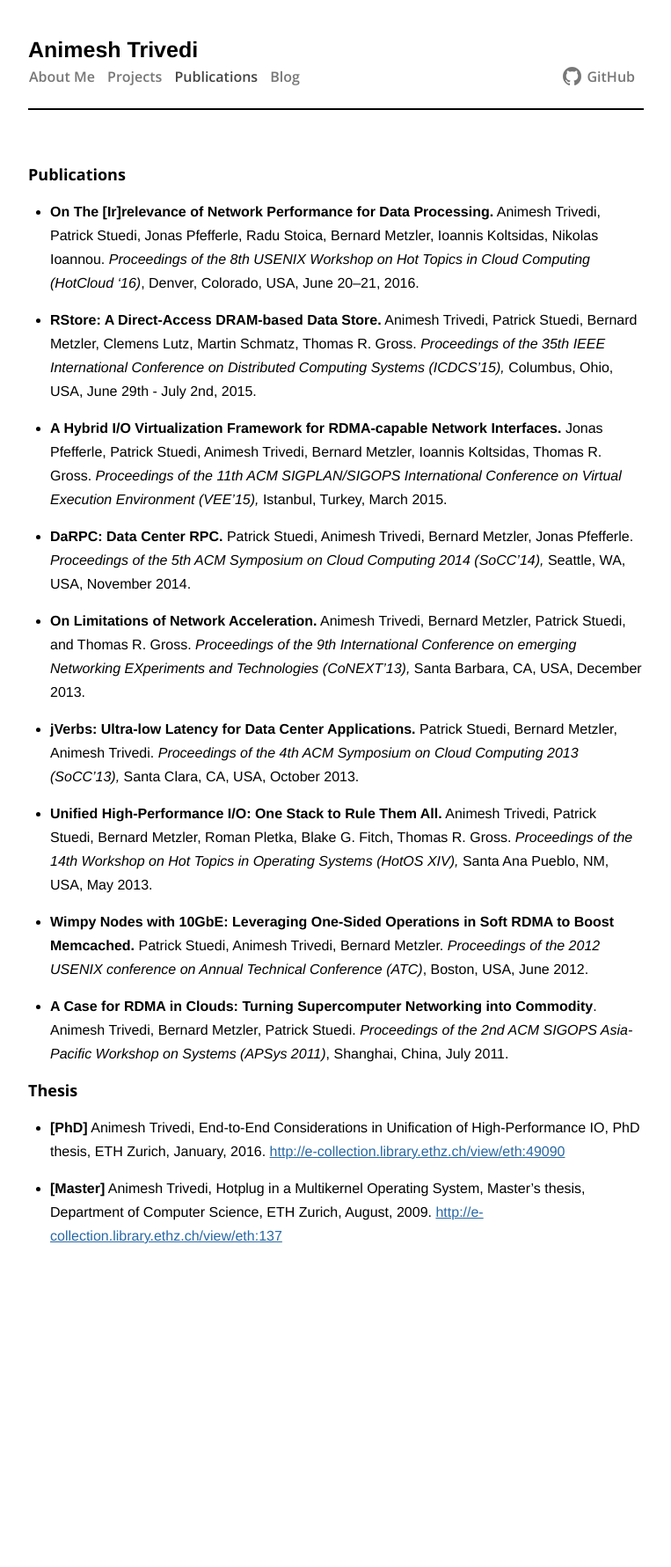
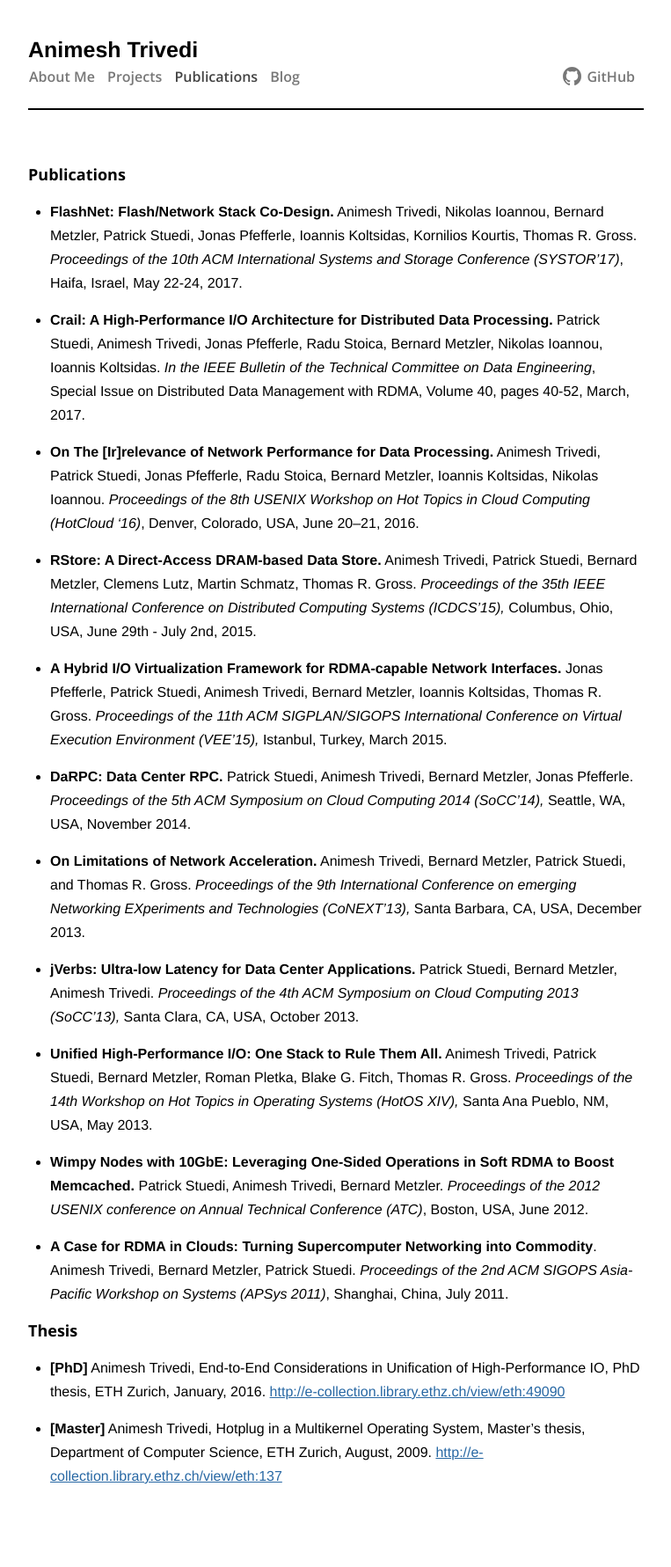
Before and after one commit to animeshtrivedi/animeshtrivedi.github.io, a Jekyll site: the page built from publications.md, in a window 1280 px wide. Shown: the whole page at 88% size, without its empty margins (258-1021 px from the left). Built offline with Jekyll 4.4.1, drawn with Linux system fonts in a browser that asks for light colours; before the commit the page ends 1508 px from its top, so only the background shows below that.

Commit message:
updating new publications
- Crail IEEE paper
- FlashNet Systor paper

```diff
--- a/publications.md
+++ b/publications.md
@@ -7,6 +7,18 @@ order: 3
 ---
 
 ## Publications
+
+- **FlashNet: Flash/Network Stack Co-Design.** Animesh Trivedi,
+Nikolas Ioannou, Bernard Metzler, Patrick Stuedi, Jonas Pfefferle,
+Ioannis Koltsidas, Kornilios Kourtis, Thomas R. Gross. *Proceedings
+of the 10th ACM International Systems and Storage Conference (SYSTOR'17)*,
+Haifa, Israel, May 22-24, 2017.
+
+- **Crail: A High-Performance I/O Architecture for Distributed Data Processing.**
+Patrick Stuedi, Animesh Trivedi, Jonas Pfefferle, Radu Stoica, Bernard Metzler,
+Nikolas Ioannou, Ioannis Koltsidas. *In the IEEE Bulletin of the Technical
+Committee on Data Engineering*, Special Issue on Distributed Data Management
+with RDMA, Volume 40, pages 40-52, March, 2017.
 
 - **On The [Ir]relevance of Network Performance for Data Processing.**
 Animesh Trivedi, Patrick Stuedi, Jonas Pfefferle, Radu Stoica,
```
